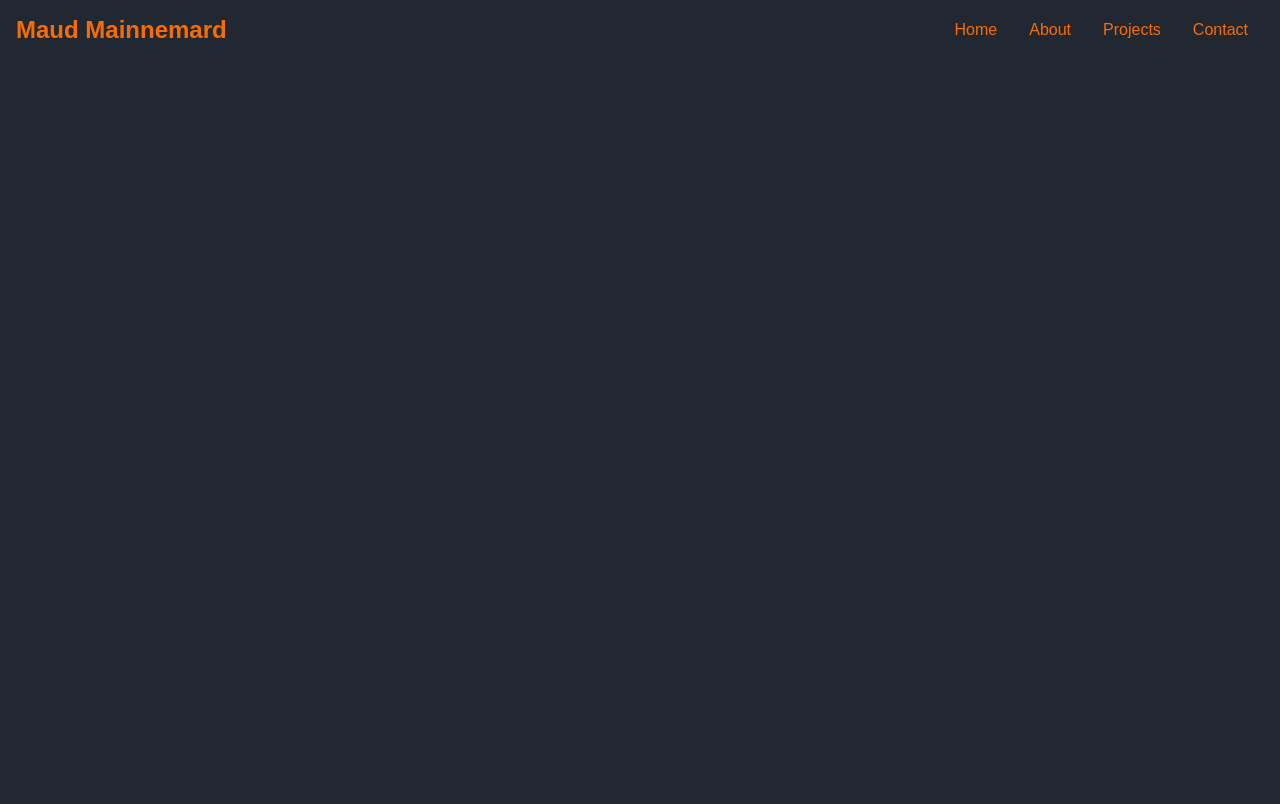
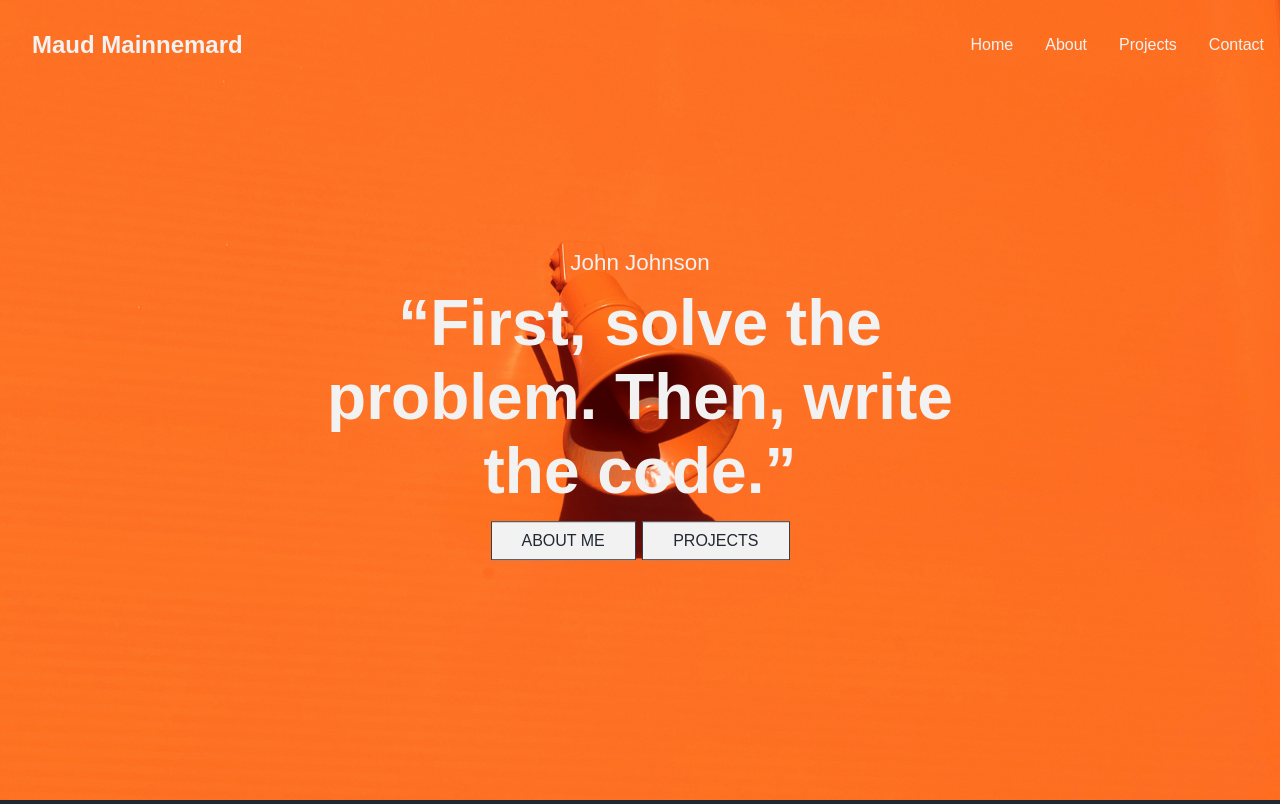
Before and after one commit to maudmain/mm-react-portfolio, a React (Create React App) app: page / in a window 1280 px wide. Built offline with nearby package versions, Linux system fonts and the light colour scheme; a web font is replaced by a local one.

Commit message:
jumbotron added

```diff
--- /dev/null
+++ b/src/Components/Jumbotron.js
@@ -0,0 +1,24 @@
+import "./jumbotron.css"
+import React from 'react'
+
+import HeroBg from "../assets/img/oleg-laptev-QRKJwE6yfJo-unsplash.jpg";
+import { Link } from "react-router-dom";
+
+const Jumbotron = () => {
+  return (
+    <div className="jumbotron">
+      <div className="mask">
+        <img className="jumbotron-bg" src={HeroBg} alt="" Jumbotron Image />
+        <div className="jumbotron-content">
+          <p>John Johnson</p>
+          <h2>“First, solve the problem. Then, write the code.”</h2>
+
+          <Link to="/about" className="btn">About me</Link>
+          <Link to="/projects" className="btn">Projects</Link>
+        </div>
+      </div>
+    </div>
+  );
+}
+
+export default Jumbotron
--- a/src/Components/Navbar.js
+++ b/src/Components/Navbar.js
@@ -6,9 +6,21 @@ import { Link } from "react-router-dom"
 
 const Navbar = () => {
     const [click, setClick] = useState("false");
-    const handleClick = () => setClick(!click)
+  const handleClick = () => setClick(!click);
+
+  const [color, setColor] = useState(false);
+  const changeColor = () => {
+    if (window.scrollY >= 100 ) {
+      setColor(true);
+    } else {
+      setColor(false);
+    }
+  };
+  window.addEventListener("scroll", changeColor);
+
 
   return (
+    <div className={color ? "header header-bg" : "header"}>
       <nav className="header">
         <Link to="/">
           <h1>Maud Mainnemard</h1>
@@ -30,13 +42,14 @@ const Navbar = () => {
           </ul>
           <div className="hamburger" onClick={handleClick}>
             {click ? (
-                      <FaTimes size={20} style={{ color: "#f96d00" }} />
+              <FaTimes size={20} style={{ color: "#f2f2f2" }} />
             ) : (
-                      <FaBars size={20} style={{ color: "#f96d00" }} />
+              <FaBars size={20} style={{ color: "#f2f2f2" }} />
             )}
           </div>
         </div>
       </nav>
+    </div>
   );
 }
 
--- /dev/null
+++ b/src/Components/jumbotron.css
@@ -0,0 +1,63 @@
+.mask {
+  width: 100%;
+  height: 100vh;
+  position: relative;
+}
+
+.jumbotron-bg {
+  width: 100%;
+  height: 100%;
+  background-size: cover;
+  background-position: center;
+  object-fit: cover;
+}
+
+.mask::after {
+  content: "";
+  width: 100%;
+  height: 100%;
+  position: absolute;
+  top: 0;
+  left: 0;
+  /* background-color: #222831;
+    opacity: 0.4; */
+}
+
+.jumbotron {
+  height: 100%;
+  width: 100%;
+}
+
+.jumbotron-content {
+  position: absolute;
+  transform: translate(-50%, -50%);
+  top: 50%;
+  left: 50%;
+  text-align: center;
+}
+
+.jumbotron-content h2 {
+  font-size: 4rem;
+  padding: 0.6rem 0 1.5rem;
+}
+
+.jumbotron-content p {
+  font-size: 1.4rem;
+  font-weight: 200;
+}
+
+.jumbotron-content .btn {
+  margin: 1rem 0.2rem;
+}
+
+
+@media screen and (max-width: 640px) {
+
+.jumbotron-content h2 {
+    font-size: 3rem;
+  }
+
+  .jumbotron-content p {
+    font-size: 1.4rem;
+  }
+}
--- a/src/Components/navbar.css
+++ b/src/Components/navbar.css
@@ -1,39 +1,47 @@
 /* General style*/
 :root {
-    --font-family: 'Tilt Neon', sans-serif;
+  --font-family: "Tilt Neon", sans-serif;
   --bold-font: 700;
   --bg-color: #222831;
-    --primary-color: #f2f2f2 ;
+  --primary-color: #f2f2f2;
   --secondary-color: #393e46;
   --feature-color: #f96d00;
 }
 
-.header{
+.header {
   display: flex;
   justify-content: space-between;
   align-items: center;
   padding: 1rem;
+  position: fixed;
+  width: 100%;
+  height: 90px;
+  z-index: 10;
+}
+
+.header-bg {
+    background-color: var(--bg-color);
+    transition: 0.5s ;
 }
 
 .navbar-menu {
-    display:flex;
+  display: flex;
 }
 
-.navbar-menu li{
+.navbar-menu li {
   padding: 0 1rem;
-
 }
-.navbar-menu li a{
+.navbar-menu li a {
   font-size: 1rem;
   font-weight: 500;
-    color: var(--feature-color);
+  color: var(--primary-color);
 }
 
 .hamburger {
   display: none;
 }
 
-@media screen and (max-width:1040px) {
+@media screen and (max-width: 1040px) {
   .navbar-menu {
     flex-direction: column;
     justify-content: center;
@@ -62,3 +70,7 @@ padding: 1rem 0;
     display: initial;
   }
 }
+
+.navbar-menu h1 {
+  color: var(--primary-color);
+}
--- a/src/Pages/Home.js
+++ b/src/Pages/Home.js
@@ -1,10 +1,12 @@
 import React from 'react'
 import Navbar from '../Components/Navbar'
+import Jumbotron from '../Components/Jumbotron'
 
 export const Home = () => {
   return (
       <div>
           < Navbar />
+          <Jumbotron />
     </div>
   )
 }
--- a/src/index.css
+++ b/src/index.css
@@ -4,7 +4,7 @@
 :root{
   --font-family: 'Tilt Neon', sans-serif;
   --bold-font: 700;
-  --bg-color: black;
+  --bg-color: #222831;
   --primary-color: white;
   --secondary-color: grey;
   --feature-color: #ff6200;
@@ -22,8 +22,12 @@ body {
   background-color: var(--bg-color);
 }
 
-h1, h2 {
-  color: var(--feature-color);
+h1 {
+  color: var(--primary-color);
+}
+
+h2, p {
+  color: var(--primary-color);
 }
 
 h1,
@@ -39,16 +43,11 @@ ul {
   padding: 10px 30px;
   font-size: 1rem;
   text-transform: uppercase;
-  background: var(--feature-color);
+  background: var(--primary-color);
   color: var(--bg-color);
-  border: 1px solid var(--primary-color);
+  border: 1px solid var(--secondary-color);
   font-weight: 500;
   cursor: pointer;
-}
-
-.btn-light {
-  background: transparent;
-  color: var(--primary-color);
 }
 
 .btn:hover {
```
Also changed, not shown: src/assets/img/oleg-laptev-QRKJwE6yfJo-unsplash.jpg (added). Lines whose indentation alone changed are shown as unchanged.
